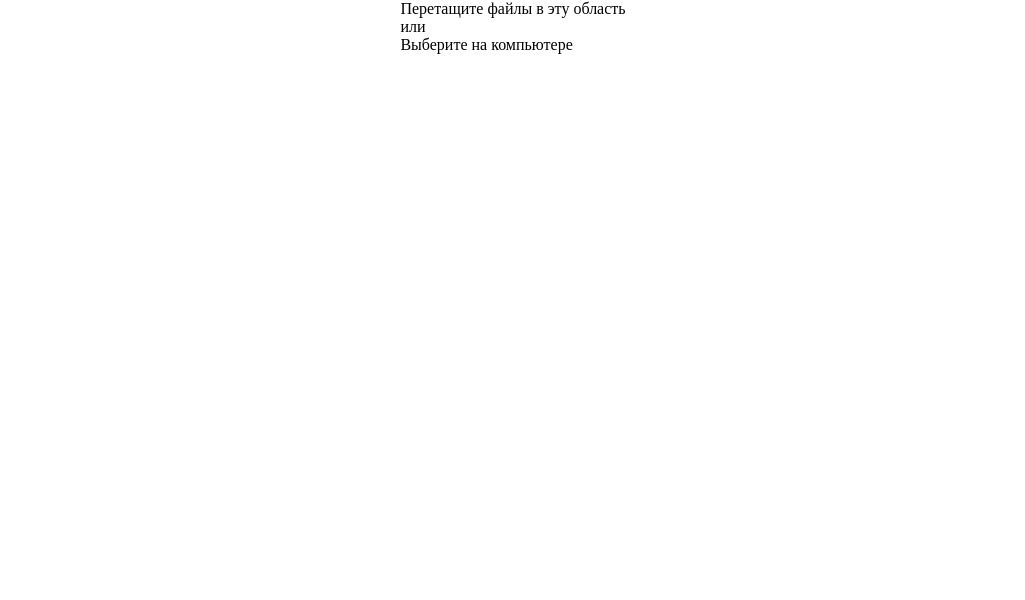
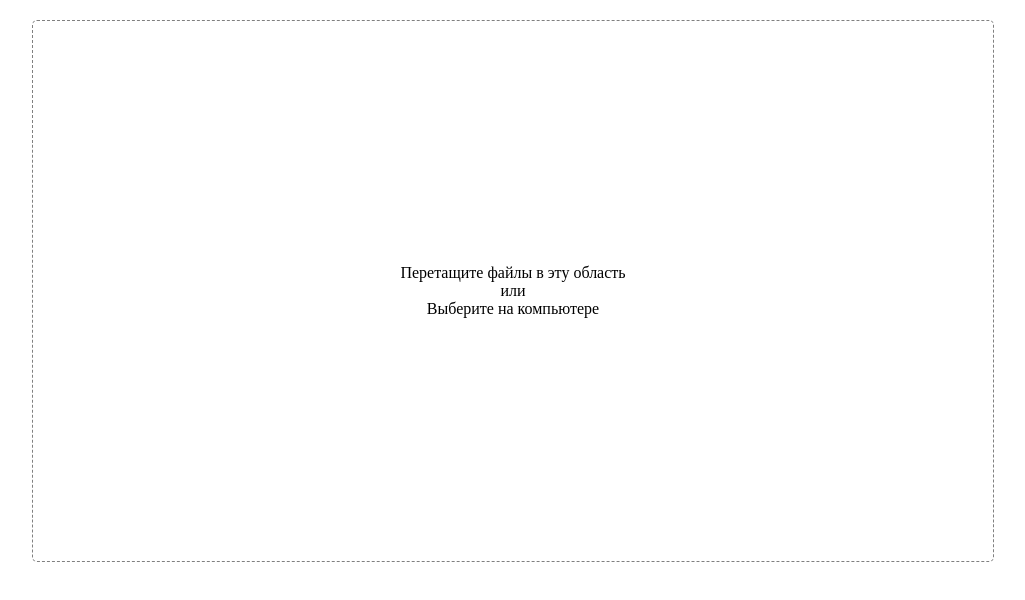
Before and after one commit to tzar4eg/TestTaskDzuba, an Angular app: page / in a window 1280 px wide. Shown: the top 600 px of the page, without its empty margins (127-1152 px from the left). Built offline with nearby package versions, Linux system fonts and the light colour scheme.

Commit message:
Добавлены стили дропзоны

```diff
--- a/src/app/components/dropzone/dropzone.component.less
+++ b/src/app/components/dropzone/dropzone.component.less
@@ -0,0 +1,12 @@
+.dropzone {
+    width: 960px;
+    height: 540px;
+
+    display: flex;
+    justify-content: center;
+    align-items: center;
+    flex-direction: column;
+
+    border: 1px dashed gray;
+    border-radius: 5px;
+}
--- a/src/styles.less
+++ b/src/styles.less
@@ -6,6 +6,7 @@ body {
 }
 
 .content-wrapper {
+    margin-top: 20px;
     display: flex;
     justify-content: center;
     align-items: center;
```
